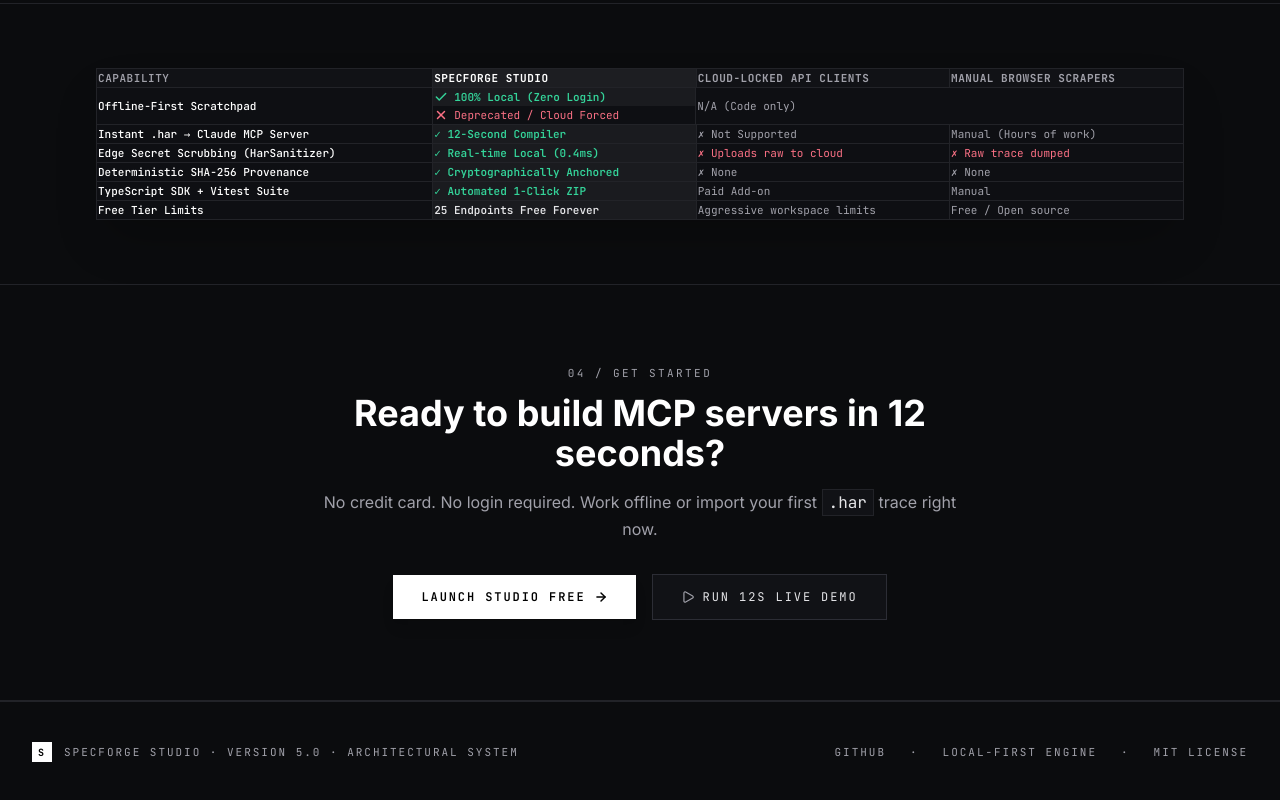
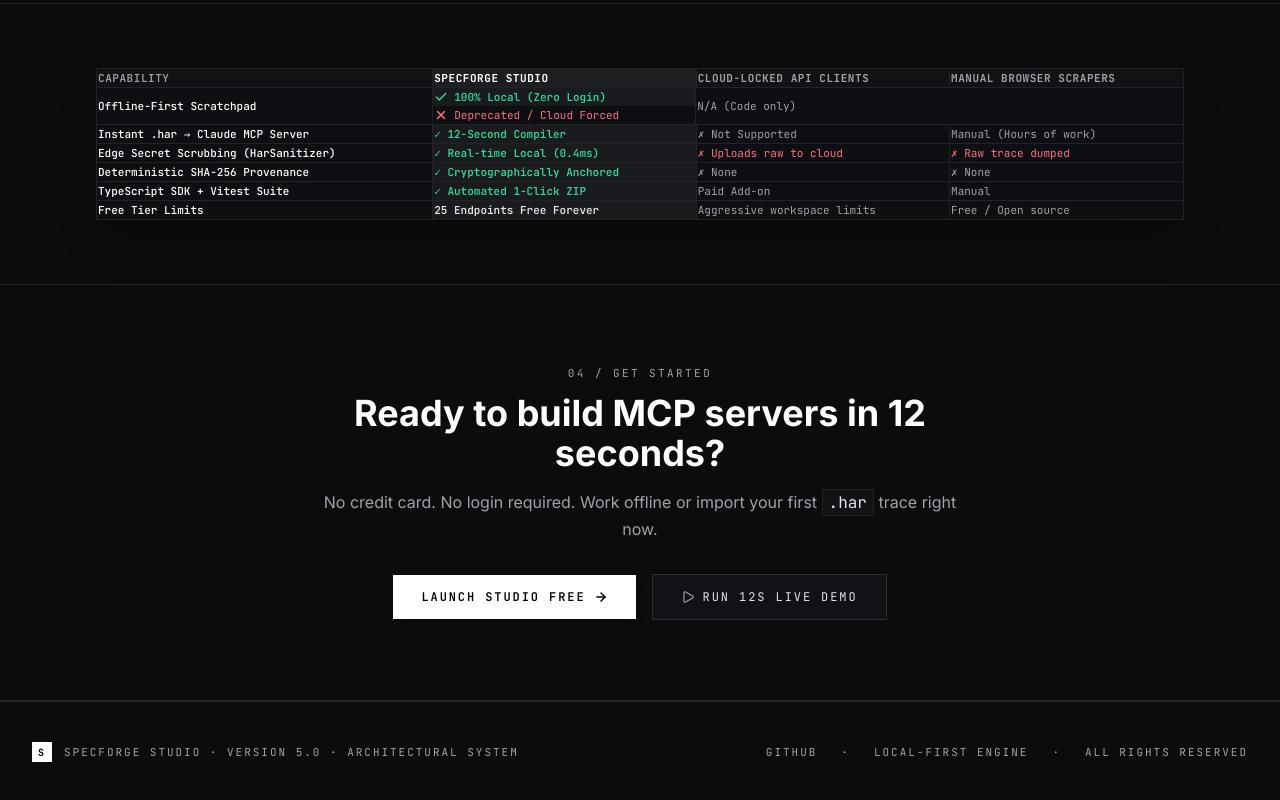
Before and after one commit to NeuralithDev/SpecForge, a Next.js app in the folder apps/web/: page / in a window 1280 px wide. Shown: the part 3013-3813 px from the top of the page. Built offline with nearby package versions, Linux system fonts and the light colour scheme.

Commit message:
docs: establish proprietary license and all rights reserved for Neuralith

```diff
--- a/apps/web/components/HeroExperience.tsx
+++ b/apps/web/components/HeroExperience.tsx
@@ -68,7 +68,7 @@
           <span>·</span>
           <span>LOCAL-FIRST ENGINE</span>
           <span>·</span>
-          <span>MIT LICENSE</span>
+          <span>ALL RIGHTS RESERVED</span>
         </div>
       </footer>
     </div>
--- a/package.json
+++ b/package.json
@@ -3,7 +3,7 @@
   "mcpName": "io.github.neuralithdev/specforge",
   "version": "5.0.0",
   "description": "Local-first API client, .har network trace interceptor, and deterministic Claude MCP & TypeScript SDK compiler.",
-  "license": "MIT",
+  "license": "UNLICENSED",
   "repository": {
     "type": "git",
     "url": "git+https://github.com/NeuralithDev/SpecForge.git"
```
Also changed, not shown: 2 other files (tests, documents, lock files or other folders).
